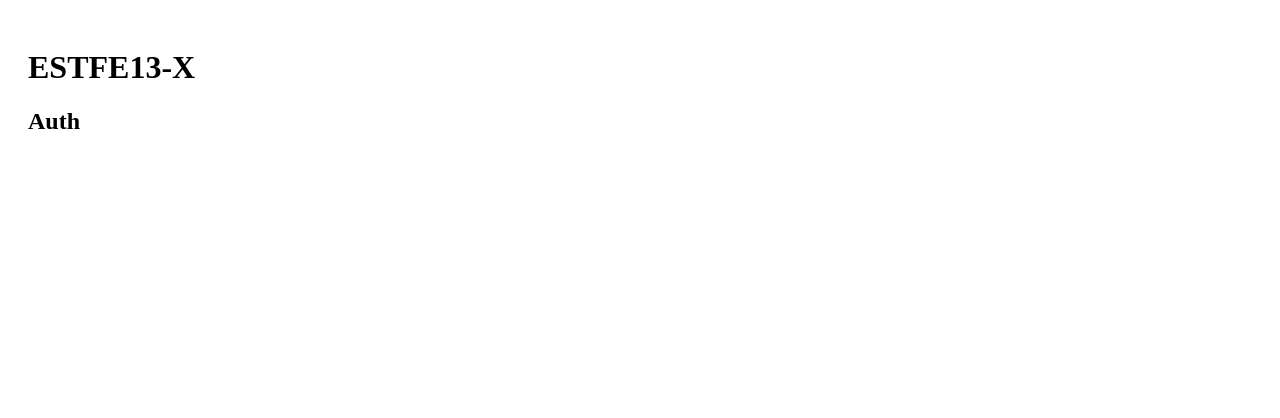
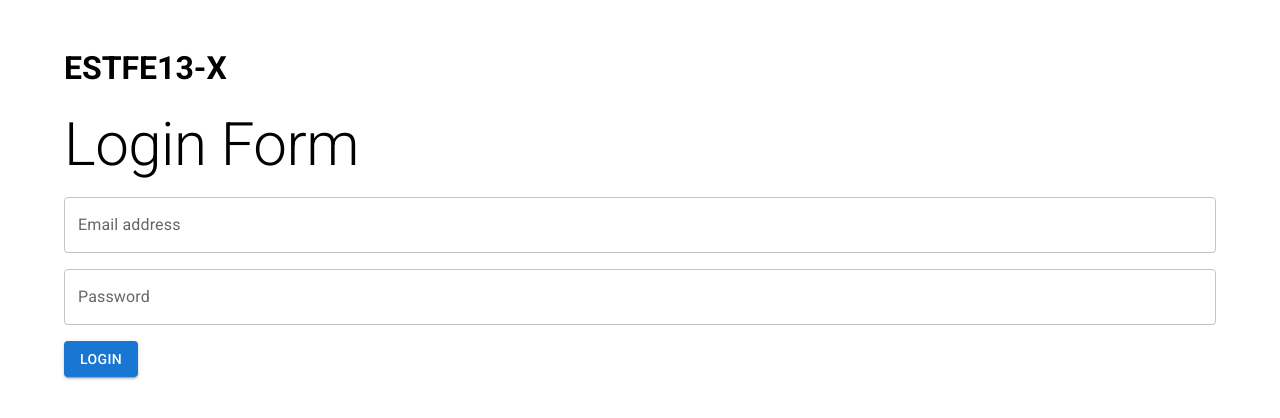
Before and after one commit to yoonji220/ESTFE13-X220, a React (Vite) app: page / in a window 1280 px wide. Shown: the top 418 px of the page. Built offline with nearby package versions, Linux system fonts and the light colour scheme; no server answers.

Commit message:
feat: enhance authentication UI and integrate Firebase authentication

```diff
--- a/src/components/App.css
+++ b/src/components/App.css
@@ -0,0 +1,3 @@
+body {
+  font-family: "Roboto", sans-serif;
+}
--- a/src/components/App.jsx
+++ b/src/components/App.jsx
@@ -1,11 +1,18 @@
 import "./App.css";
 import Router from "./Router";
+import { useState } from "react";
+import { authService } from "../firebase";
+import { Container } from "@mui/material";
 
 function App() {
+  console.log(authService.currentUser);
+  const [isLoggedIn, setIsLoggedIn] = useState(false);
   return (
     <>
-      <h1>ESTFE13-X</h1>
-      <Router />
+      <Container>
+        <h1>ESTFE13-X</h1>
+        <Router isLoggedIn={isLoggedIn} />
+      </Container>
     </>
   );
 }
--- a/src/components/Router.jsx
+++ b/src/components/Router.jsx
@@ -1,10 +1,9 @@
 import Home from "../routes/Home";
 import Auth from "../routes/Auth";
-import { useState } from "react";
+
 import { Routes, Route } from "react-router";
 
-function Router() {
-  const [isLoggedIn, setIsLoggedIn] = useState(false);
+function Router({ isLoggedIn }) {
   return (
     <>
       <Routes>
--- a/src/firebase.js
+++ b/src/firebase.js
@@ -1,6 +1,7 @@
 // Import the functions you need from the SDKs you need
 import { initializeApp } from "firebase/app";
-import { getAnalytics } from "firebase/analytics";
+// import { getAnalytics } from "firebase/analytics";
+import { getAuth } from "firebase/auth";
 // TODO: Add SDKs for Firebase products that you want to use
 // https://firebase.google.com/docs/web/setup#available-libraries
 
@@ -17,6 +18,8 @@
 };
 
 // Initialize Firebase
-// const app = initializeApp(firebaseConfig);
+const app = initializeApp(firebaseConfig);
 // const analytics = getAnalytics(app);
-export const firebase = initializeApp(firebaseConfig);
+// export const firebase = initializeApp(firebaseConfig);
+// Initialize Firebase Authentication and get a reference to the service
+export const authService = getAuth(app);
--- a/src/main.jsx
+++ b/src/main.jsx
@@ -3,8 +3,8 @@
 import { createRoot } from "react-dom/client";
 import "./index.css";
 import App from "./components/App.jsx";
-import { firebase } from "./firebase.js";
-console.log(firebase);
+// import { firebase } from "./firebase.js";
+// console.log(firebase);
 
 createRoot(document.getElementById("root")).render(
   <BrowserRouter>
--- a/src/routes/Auth.jsx
+++ b/src/routes/Auth.jsx
@@ -1,7 +1,56 @@
+import { useState } from "react";
+import { Box, Typography, TextField, Button } from "@mui/material";
+
 function Auth() {
+  const [newAccount, setNewAccount] = useState(true);
+  const [form, setForm] = useState({
+    email: "",
+    password: "",
+  });
+  console.log(form);
+
+  // const handleChange = e => {
+  //   setForm(prev => ({
+  //     ...prev,
+  //     [e.target.name]: e.target.value,
+  //   }));
+  // };
+
+  const handleChange = e => {
+    const { name, value } = e.target;
+    setForm(prev => ({
+      ...prev,
+      [name]: value,
+    }));
+  };
+
   return (
     <>
-      <h2>Auth</h2>
+      <Typography variant="h2" component="h2">
+        Login Form
+      </Typography>
+      <Box component="form" sx={{ mt: 2 }}>
+        <TextField
+          fullWidth
+          label="Email address"
+          type="email"
+          name="email"
+          variant="outlined"
+          onChange={handleChange}
+        />
+        <TextField
+          sx={{ mt: 2 }}
+          fullWidth
+          label="Password"
+          type="password"
+          name="password"
+          variant="outlined"
+          onChange={handleChange}
+        />
+        <Button sx={{ mt: 2 }} type="submit" variant="contained">
+          Login
+        </Button>
+      </Box>
     </>
   );
 }
```
